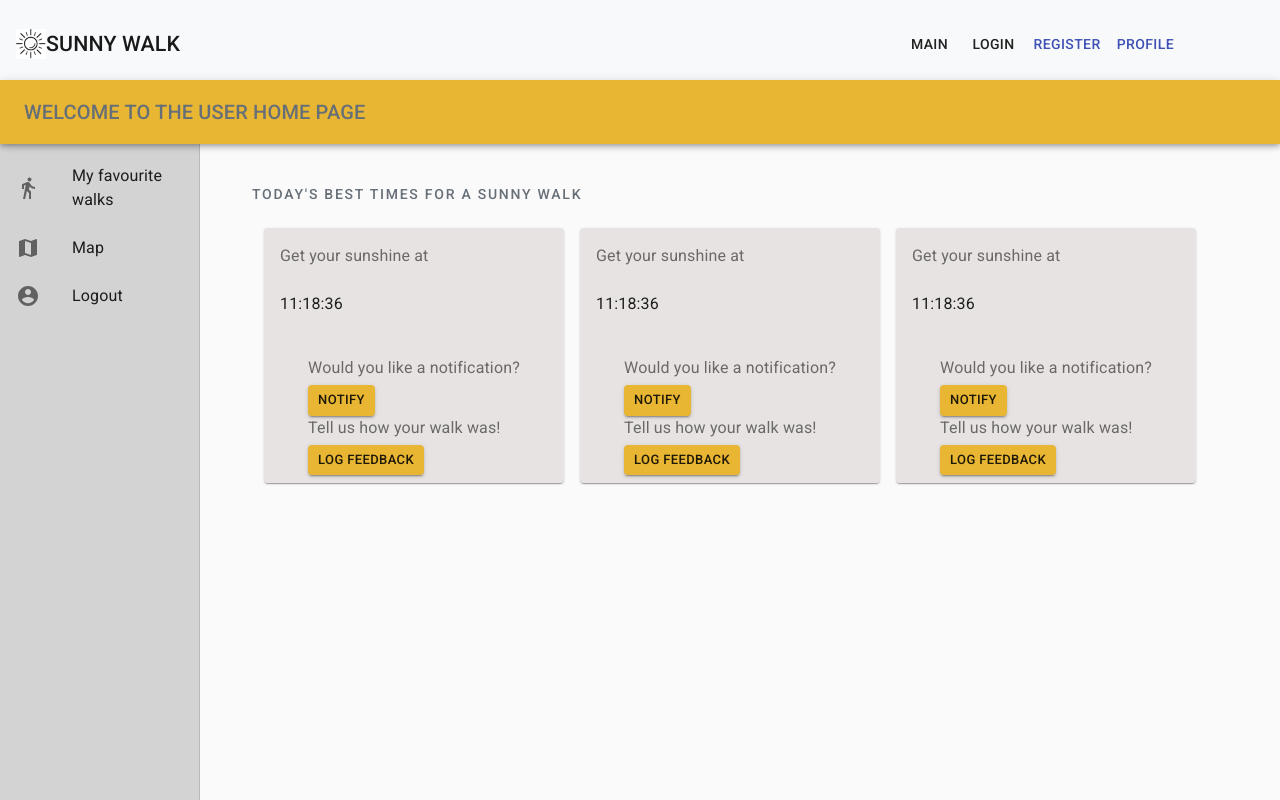
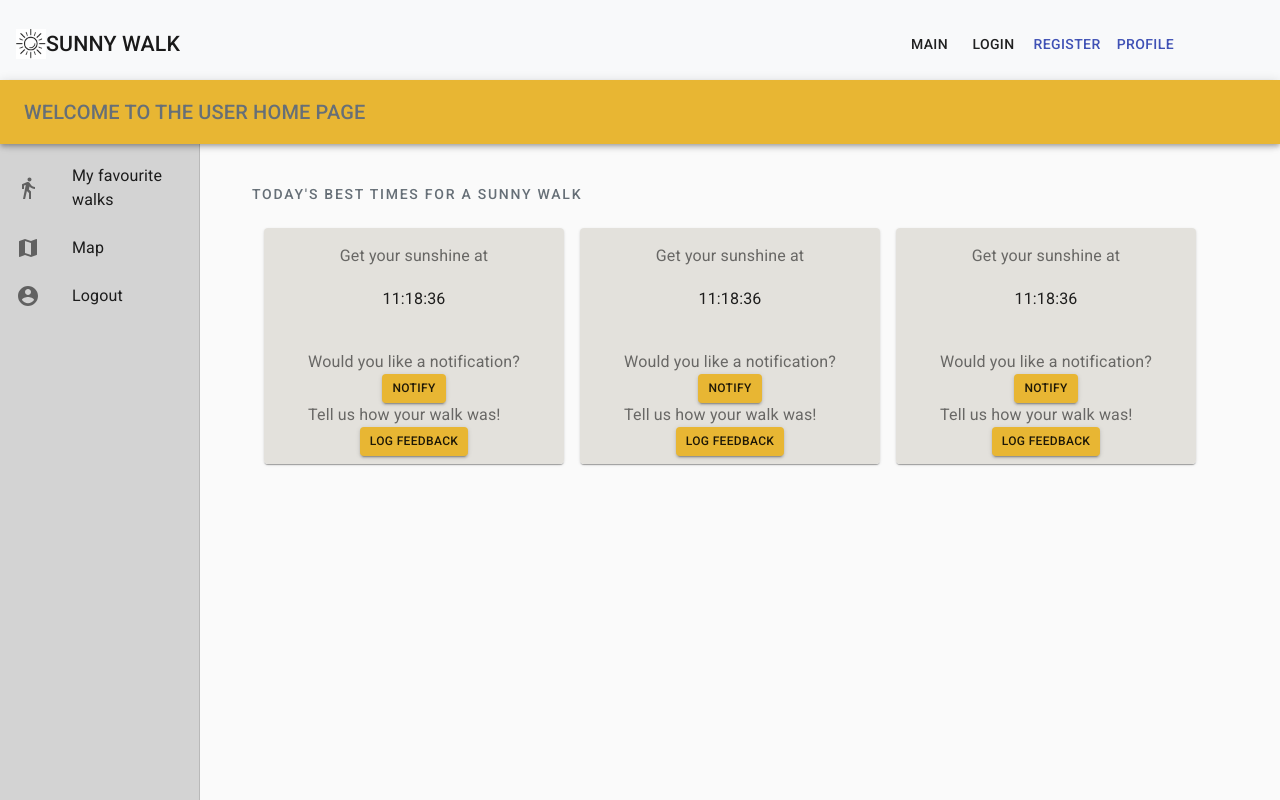
Before and after one commit to CodeBendersTR/sunnywalk-frontend, a React (Create React App) app: page /home in a window 1280 px wide. Built offline with nearby package versions, Linux system fonts and the light colour scheme.

Commit message:
Changed Button position in CardHome.js

```diff
--- a/src/components/CardHome/CardHome.js
+++ b/src/components/CardHome/CardHome.js
@@ -1,5 +1,5 @@
 import React from 'react';
-import { makeStyles, GridList, GridListTile, Box } from '@material-ui/core';
+import { makeStyles, GridList, GridListTile, Box, Grid } from '@material-ui/core';
 import Card from '@material-ui/core/Card';
 import CardActions from '@material-ui/core/CardActions';
 import CardContent from '@material-ui/core/CardContent';
@@ -10,25 +10,12 @@ const useStyles = makeStyles((theme) => ({
   root: {
     minWidth: 300,
     justifyContent: "center",
-    backgroundColor: "#e8e3e3",
+    backgroundColor: "#e3e1dc",
   },
-  bullet: {
-    //display: 'inline-block',
-    //margin: '0 2px',
-    transform: 'scale(0.8)',
-  },
-  title: {
-    fontSize: 16,
-  },
-  pos: {
-    marginBottom: 5,
-  },
+
   margin: {
-    //margin: theme.spacing(1),
-    //marginLeft: theme.spacing(4),
     backgroundColor: "#e8b633",
-    //backgroundColor: "#8d359c",
-
+    fontSize: 12,
   },
 }));
 
@@ -38,29 +25,36 @@ function dispButton(){
 
 export default function SimpleCard(props) {
   const classes = useStyles();
-  const bull = <span className={classes.bullet}>•</span>;
 
   return (
-        <Card className={classes.root}>
-          <CardContent>
-            <Typography className={classes.title} color="textSecondary" gutterBottom>
-              Get your sunshine at
+        <Card >
+          <CardContent className={classes.root}>
+            <Typography className={classes.pos} color="textSecondary">
+              <Grid container justify="center">
+                Get your sunshine at
+              </Grid>
             </Typography>
             <br />
-             <p text-align="center">
+            <p>
+              <Grid container justify="center">
                 { props.dispTime }
-             </p>
+              </Grid>
+            </p>
           </CardContent>
-          <CardActions classes={{root: classes.root}}>
+          <CardActions className={classes.root}>
             <div>
-              <Typography className={classes.pos} color="textSecondary">
+              <Typography color="textSecondary">
                 Would you like a notification?
               </Typography>
-              <Button text-align= "center" onClick={dispButton} variant="contained" size="small" className={classes.margin}>Notify</Button>
-              <Typography className={classes.pos} color="textSecondary">
+              <Grid container justify="center">
+                <Button onClick={dispButton} variant="contained" size="small" className={classes.margin}>Notify</Button>
+              </Grid>
+              <Typography color="textSecondary">
                 Tell us how your walk was!
               </Typography>
-              <Button onClick={dispButton} variant="contained" size="small" className={classes.margin}>Log Feedback</Button>
+              <Grid container justify="center">
+                <Button onClick={dispButton} variant="contained" size="small" className={classes.margin}>Log Feedback</Button>
+              </Grid>
             </div>
           </CardActions>
         </Card>
```
